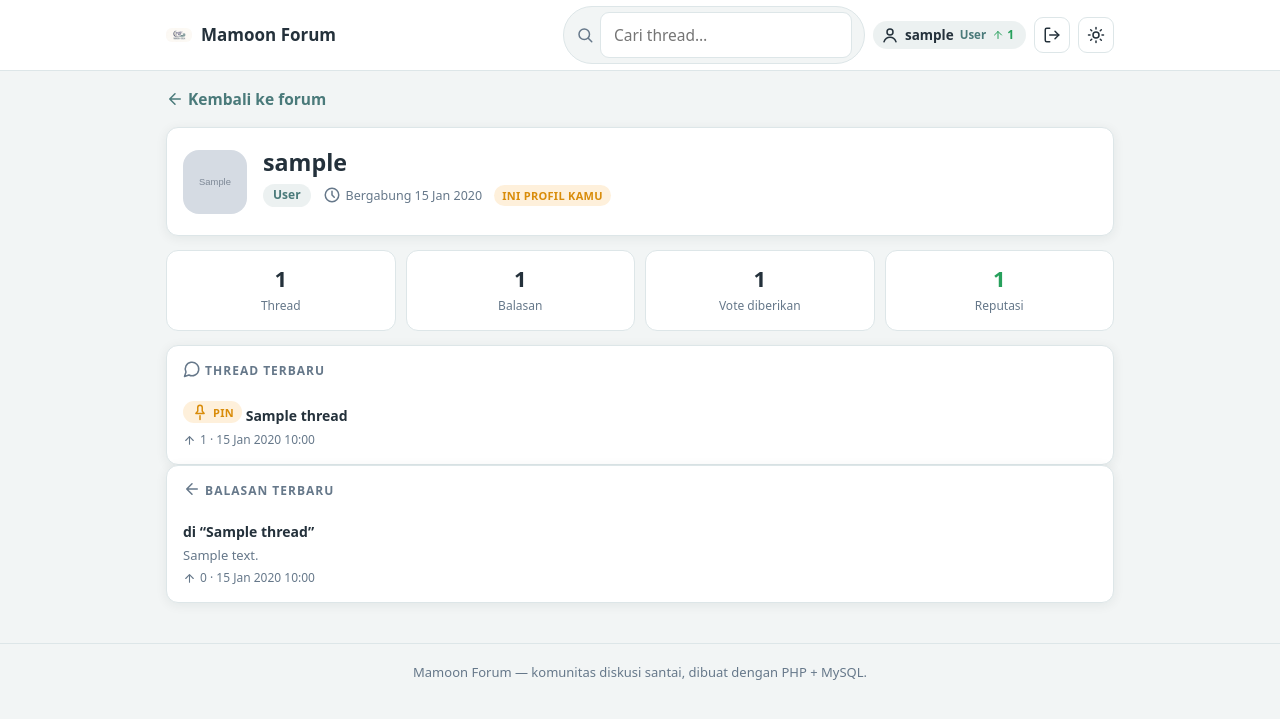
After one commit to mahakammoonlightstudio-beep/mamoon-forum, a PHP site: the page made by profile.php in a window 1280 px wide. The commit adds this page. Shown: the top 719 px of the page. Run offline with PHP 8.4, Linux system fonts and the light colour scheme; the visitor is signed in with stand-in values (Sample User, id 1); tables that the repository leaves empty hold one stand-in row (values such as "Sample post"); grey boxes marked "Sample" are stand-in pictures.

Commit message:
Halaman profil + badge Hot + perbaikan hasil tes localhost
- profile.php: statistik user (thread, balasan, vote, reputasi) plus
  thread & balasan terbaru; diakses dari nama author di thread dan
  user chip di header.
- Badge Hot untuk thread dengan skor vote >= HOT_VOTE_SCORE (config).
- Fix schema.sql: users kini dibuat sebelum threads/posts agar import
  baru tidak gagal karena foreign key.
- Fix post_thread.php: kategori kosong kini NULL, bukan 0, agar tidak
  melanggar foreign key ke categories.
- database/seed-demo.sql: data demo untuk tes lokal (password: password123).
- Diuji di localhost (PHP 8.4 Herd + MySQL 9.6): semua halaman 200,
  login/balas/vote toggle & switch terverifikasi, log bersih.

🤖 Generated with Codebuff
Co-Authored-By: Codebuff <noreply@codebuff.com>

```diff
--- a/assets/style.css
+++ b/assets/style.css
@@ -113,9 +113,29 @@ label { font-weight: 600; font-size: 13.5px; display: block; margin-bottom: 5px;
 .badge { display: inline-flex; align-items: center; gap: 4px; font-size: 11px; font-weight: 700; padding: 2px 8px; border-radius: 999px; background: var(--accent-soft); color: var(--accent); text-transform: uppercase; letter-spacing: .3px; }
 .badge-pin { background: rgba(243, 156, 18, .15); color: #d98c0a; }
 .badge-lock { background: rgba(217, 72, 59, .12); color: var(--danger); }
+.badge-hot { background: rgba(240, 110, 40, .15); color: #e8681a; }
+[data-theme="dark"] .badge-hot { background: rgba(240, 110, 40, .2); color: #ff8b45; }
 .chip { display: inline-block; font-size: 11.5px; font-weight: 700; padding: 2px 9px; border-radius: 999px; color: #fff; }
 .vote-score.pos { color: var(--ok); }
 .vote-score.neg { color: var(--danger); }
+
+/* ===== Profil ===== */
+.profile-head { display: flex; align-items: center; gap: 16px; margin-bottom: 14px; }
+.profile-avatar { width: 64px; height: 64px; font-size: 26px; border-radius: 16px; flex-shrink: 0; }
+.role-tag { font-style: normal; font-weight: 700; text-transform: capitalize; color: var(--accent); background: var(--accent-soft); border-radius: 999px; padding: 2px 10px; font-size: 12px; }
+.stat-grid { display: grid; grid-template-columns: repeat(auto-fit, minmax(130px, 1fr)); gap: 10px; margin-bottom: 14px; }
+.stat-card { background: var(--card); border: 1px solid var(--border); border-radius: var(--radius); padding: 14px 10px; text-align: center; }
+.stat-card b { display: block; font-size: 22px; line-height: 1.2; }
+.stat-card span { font-size: 12px; color: var(--muted); }
+.rep-pos { color: var(--ok); }
+.rep-neg { color: var(--danger); }
+.act-row { display: block; padding: 11px 16px; border-top: 1px solid var(--border); color: var(--text); }
+.act-row:first-of-type { border-top: 0; }
+.act-row:hover { background: var(--accent-soft); text-decoration: none; }
+.act-title { display: block; font-weight: 700; font-size: 14px; margin-bottom: 2px; }
+.act-snippet { display: block; font-size: 13px; color: var(--muted); margin-bottom: 2px; }
+.act-meta { display: inline-flex; align-items: center; gap: 4px; font-size: 12px; color: var(--muted); }
+.act-meta .icon { width: 13px; height: 13px; }
 
 /* ===== Sort tabs ===== */
 .sort-tabs { display: flex; gap: 6px; margin-bottom: 12px; }
--- a/config.example.php
+++ b/config.example.php
@@ -23,3 +23,6 @@ const MAX_POST_LEN  = 2000;  // panjang maksimum isi thread/balasan
 const MAX_IMAGE_BYTES = 3145728; // 3 MB sebelum dikompres
 const MAX_IMAGE_DIM   = 1280;    // sisi terpanjang setelah resize (px)
 const IMAGE_QUALITY   = 82;      // kualitas JPEG/WebP hasil kompresi
+
+// --- Fitur ---
+const HOT_VOTE_SCORE = 5;   // skor vote minimum agar thread dapat badge Hot
--- a/lib/layout.php
+++ b/lib/layout.php
@@ -28,6 +28,7 @@ function icon(string $name): string
         'check'   => '<circle cx="12" cy="12" r="9"/><path d="m8.5 12 2.5 2.5 5-5"/>',
         'arrow-up'   => '<path d="M12 19V5"/><path d="m5 12 7-7 7 7"/>',
         'arrow-down' => '<path d="M12 5v14"/><path d="m19 12-7 7-7-7"/>',
+        'flame'      => '<path d="M12 22c4.4 0 8-3.4 8-7.6 0-3-1.7-5-3.2-6.9-.8-1-1.9-2.3-2.8-3.5-.5 2.2-1.4 3.4-2.7 4.5C9.6 10 8 8.5 8.3 6c-2 2-4.3 5.2-4.3 8.4C4 18.6 7.6 22 12 22Z"/><path d="M12 22c2.2 0 4-1.7 4-3.8 0-1.5-.8-2.6-1.6-3.6-.5-.6-1-1.4-1.4-2.2-.9 1.2-2.8 2-2.6 4 .1 1-.6 1.4-1.1 1.2-.8-.3-1.3-1.4-1.1-2.6-.8.9-1.2 2-1.2 3.2 0 2.1 1.8 3.8 4 3.8Z"/>',
     ];
     $p = $paths[$name] ?? $paths['chat'];
     return '<svg class="icon" aria-hidden="true" viewBox="0 0 24 24" fill="none" stroke="currentColor" stroke-width="2" stroke-linecap="round" stroke-linejoin="round">' . $p . '</svg>';
@@ -96,7 +97,7 @@ function render_header(mysqli $db, string $title, bool $showSearch = true): void
       <?php endif; ?>
       <?php if ($user): ?>
         <?php $rep = user_reputation($db, (int)$user['id']); ?>
-        <a class="user-chip" href="#" title="Reputasi: <?= $rep ?>"><?= icon('user') ?><span><?= e($user['username']) ?></span><em><?= e($user['role']) ?></em><span class="rep" title="Reputasi"><?= icon('arrow-up') ?><?= $rep ?></span></a>
+        <a class="user-chip" href="profile.php?u=<?= e((string)$user['username']) ?>" title="Reputasi: <?= $rep ?>"><?= icon('user') ?><span><?= e($user['username']) ?></span><em><?= e($user['role']) ?></em><span class="rep" title="Reputasi"><?= icon('arrow-up') ?><?= $rep ?></span></a>
         <form method="post" action="logout.php" class="inline-form"><?= csrf_field() ?><button class="btn btn-ghost btn-icon" title="Keluar"><?= icon('logout') ?></button></form>
       <?php else: ?>
         <a class="btn btn-ghost" href="login.php">Masuk</a>
--- /dev/null
+++ b/profile.php
@@ -0,0 +1,142 @@
+<?php
+/**
+ * Halaman profil user: statistik + aktivitas terbaru.
+ * Diakses via profile.php?u=username
+ */
+declare(strict_types=1);
+
+require_once __DIR__ . '/lib/layout.php';
+require_once __DIR__ . '/lib/votes.php';
+
+/** @var mysqli $conn */
+
+$uname = trim((string)($_GET['u'] ?? ''));
+if ($uname === '') {
+    redirect('index.php');
+}
+$uname = mb_substr($uname, 0, 50);
+
+$stmt = $conn->prepare('SELECT id, username, role, avatar_url, created_at FROM users WHERE username = ? AND is_active = 1 LIMIT 1');
+bind_and_execute($stmt, 's', [$uname]);
+$profile = $stmt->get_result()->fetch_assoc() ?: null;
+$stmt->close();
+
+if ($profile === null) {
+    http_response_code(404);
+    render_header($conn, 'Profil tidak ditemukan', false);
+    echo '<div class="empty-state panel panel-pad" style="margin-top:24px">' . icon('user') .
+         '<p>Profil tidak ditemukan atau akun sudah dinonaktifkan.</p>' .
+         '<a class="btn" href="index.php">Kembali ke forum</a></div>';
+    render_footer();
+    exit;
+}
+
+$uid  = (int)$profile['id'];
+$me   = current_user($conn);
+$isMe = $me !== null && (int)$me['id'] === $uid;
+
+$rep = user_reputation($conn, $uid);
+
+// ---------- Statistik ----------
+$stmt = $conn->prepare('SELECT COUNT(*) AS c FROM threads WHERE user_id = ?');
+bind_and_execute($stmt, 'i', [$uid]);
+$nThreads = (int)$stmt->get_result()->fetch_assoc()['c'];
+$stmt->close();
+
+$stmt = $conn->prepare('SELECT COUNT(*) AS c FROM posts WHERE user_id = ?');
+bind_and_execute($stmt, 'i', [$uid]);
+$nReplies = (int)$stmt->get_result()->fetch_assoc()['c'];
+$stmt->close();
+
+$stmt = $conn->prepare('SELECT COUNT(*) AS c FROM votes WHERE user_id = ?');
+bind_and_execute($stmt, 'i', [$uid]);
+$nVotesGiven = (int)$stmt->get_result()->fetch_assoc()['c'];
+$stmt->close();
+
+// ---------- Thread terbaru (10) ----------
+$stmt = $conn->prepare('SELECT id, title, created_at, sticky, locked FROM threads WHERE user_id = ? ORDER BY created_at DESC, id DESC LIMIT 10');
+bind_and_execute($stmt, 'i', [$uid]);
+$tRows = $stmt->get_result()->fetch_all(MYSQLI_ASSOC);
+$stmt->close();
+$tScores = vote_scores($conn, 'thread', array_map(fn($r) => (int)$r['id'], $tRows));
+
+// ---------- Balasan terbaru (10) ----------
+$stmt = $conn->prepare(
+    'SELECT p.id, p.content, p.created_at, p.thread_id, t.title AS thread_title
+     FROM posts p JOIN threads t ON t.id = p.thread_id
+     WHERE p.user_id = ?
+     ORDER BY p.created_at DESC, p.id DESC LIMIT 10'
+);
+bind_and_execute($stmt, 'i', [$uid]);
+$pRows = $stmt->get_result()->fetch_all(MYSQLI_ASSOC);
+$stmt->close();
+$pScores = vote_scores($conn, 'post', array_map(fn($r) => (int)$r['id'], $pRows));
+
+$avatarLetter = mb_strtoupper(mb_substr((string)$profile['username'], 0, 1));
+$joined = date('d M Y', (int)strtotime((string)$profile['created_at']));
+
+render_header($conn, 'Profil ' . $profile['username']);
+?>
+
+<p class="back-link"><a href="index.php"><?= icon('back') ?> Kembali ke forum</a></p>
+
+<div class="panel panel-pad profile-head">
+  <?php if (!empty($profile['avatar_url'])): ?>
+    <img class="profile-avatar" src="<?= e((string)$profile['avatar_url']) ?>" alt="" width="64" height="64">
+  <?php else: ?>
+    <span class="avatar profile-avatar"><?= e($avatarLetter) ?></span>
+  <?php endif; ?>
+  <div>
+    <h2 style="margin:0"><?= e((string)$profile['username']) ?></h2>
+    <p class="thread-meta" style="margin-top:4px">
+      <span class="item"><em class="role-tag"><?= e((string)$profile['role']) ?></em></span>
+      <span class="item"><?= icon('clock') ?> Bergabung <?= e($joined) ?></span>
+      <?php if ($isMe): ?><span class="item badge badge-pin">Ini profil kamu</span><?php endif; ?>
+    </p>
+  </div>
+</div>
+
+<div class="stat-grid">
+  <div class="stat-card"><b><?= $nThreads ?></b><span>Thread</span></div>
+  <div class="stat-card"><b><?= $nReplies ?></b><span>Balasan</span></div>
+  <div class="stat-card"><b><?= $nVotesGiven ?></b><span>Vote diberikan</span></div>
+  <div class="stat-card"><b class="<?= $rep > 0 ? 'rep-pos' : ($rep < 0 ? 'rep-neg' : '') ?>"><?= $rep ?></b><span>Reputasi</span></div>
+</div>
+
+<div class="panel">
+  <p class="side-title" style="padding:14px 16px 0"><?= icon('chat') ?> Thread terbaru</p>
+  <?php if ($tRows === []): ?>
+    <div class="empty-state" style="padding:14px 16px 18px"><p>Belum membuat thread.</p></div>
+  <?php else: ?>
+    <?php foreach ($tRows as $r): ?>
+      <?php $rid = (int)$r['id']; ?>
+      <a class="act-row" href="thread.php?id=<?= $rid ?>">
+        <span class="act-title">
+          <?php if ((int)$r['sticky']): ?><span class="badge badge-pin"><?= icon('pin') ?>Pin</span><?php endif; ?>
+          <?php if ((int)$r['locked']): ?><span class="badge badge-lock"><?= icon('lock') ?>Terkunci</span><?php endif; ?>
+          <?php if (($tScores[$rid]['score'] ?? 0) >= HOT_VOTE_SCORE): ?><span class="badge badge-hot"><?= icon('flame') ?>Hot</span><?php endif; ?>
+          <?= e((string)$r['title']) ?>
+        </span>
+        <span class="act-meta"><?= icon('arrow-up') ?> <?= (int)($tScores[$rid]['score'] ?? 0) ?> &middot; <?= e(time_ago((string)$r['created_at'])) ?></span>
+      </a>
+    <?php endforeach; ?>
+  <?php endif; ?>
+</div>
+
+<div class="panel">
+  <p class="side-title" style="padding:14px 16px 0"><?= icon('back') ?> Balasan terbaru</p>
+  <?php if ($pRows === []): ?>
+    <div class="empty-state" style="padding:14px 16px 18px"><p>Belum membuat balasan.</p></div>
+  <?php else: ?>
+    <?php foreach ($pRows as $r): ?>
+      <?php $rid = (int)$r['id']; ?>
+      <a class="act-row" href="thread.php?id=<?= (int)$r['thread_id'] ?>#p<?= $rid ?>">
+        <span class="act-title">di &ldquo;<?= e((string)$r['thread_title']) ?>&rdquo;</span>
+        <span class="act-snippet"><?= e(mb_substr(preg_replace('/\s+/u', ' ', (string)$r['content']) ?? '', 0, 90)) ?></span>
+        <span class="act-meta"><?= icon('arrow-up') ?> <?= (int)($pScores[$rid]['score'] ?? 0) ?> &middot; <?= e(time_ago((string)$r['created_at'])) ?></span>
+      </a>
+    <?php endforeach; ?>
+  <?php endif; ?>
+</div>
+
+<?php render_footer(); ?>
```
Also changed, not shown: database/schema.sql (+22 -19 lines), database/seed-demo.sql (added, +47 -0 lines), index.php (+6 -1 lines), post_thread.php (+4 -3 lines), thread.php (+18 -6 lines), README.md.
